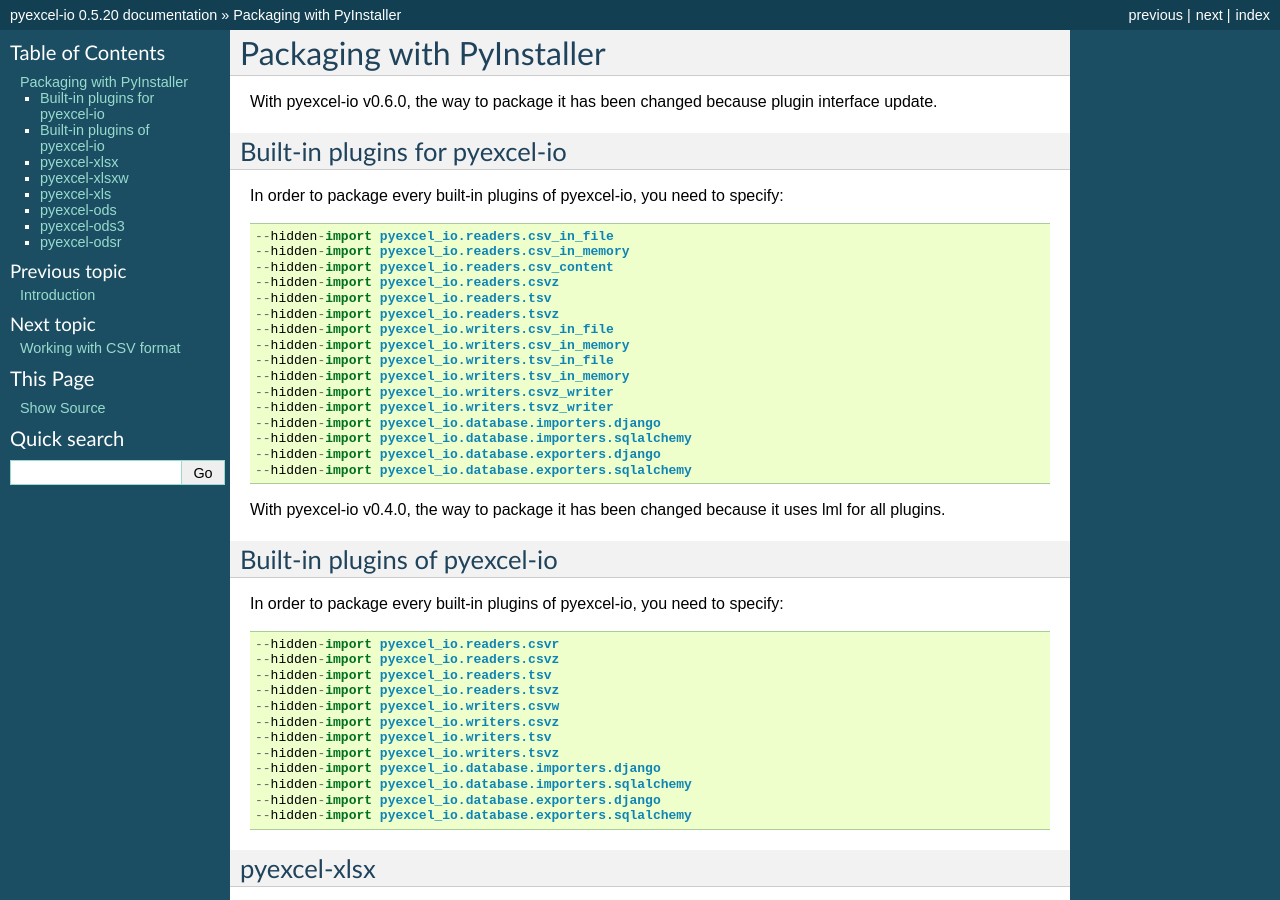
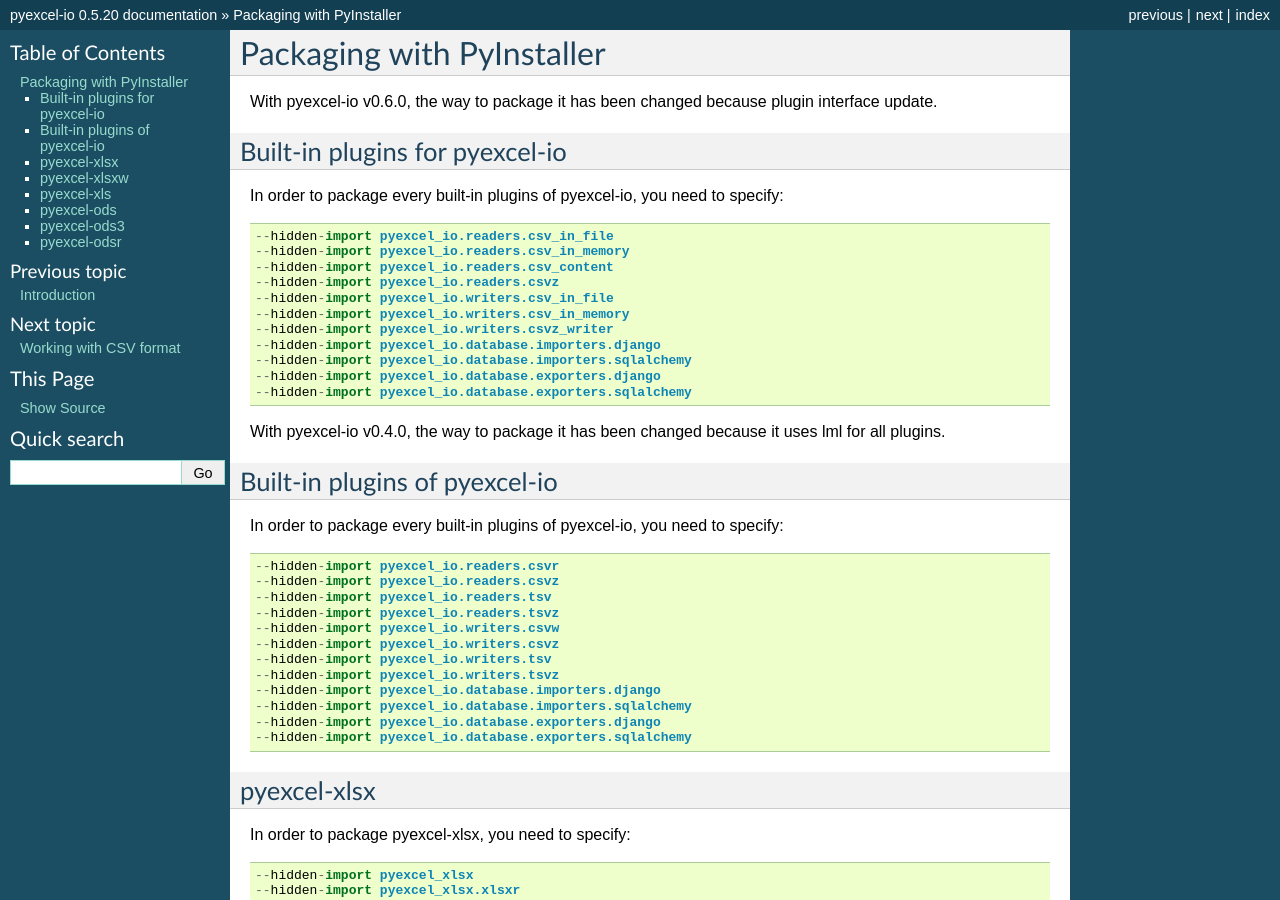
Before and after one commit to pyexcel/pyexcel-io, a Sphinx documentation site: the page built from docs/source/pyinstaller.rst, in a window 1280 px wide and 900 px high. Built offline with Sphinx 7.4.7, drawn with Linux system fonts in a browser that asks for light colours.

Commit message:
:books: update pyinstaller instructions

```diff
--- a/changelog.yml
+++ b/changelog.yml
@@ -10,7 +10,8 @@
     - 'python 3.6 lower versions are no longer supported'
   - action: updated
     details:
-    - 'pyexcel-io plugin interface has been rewritten. PyInstaller user will be impacted.'
+    - pyexcel-io plugin interface has been rewritten. PyInstaller user will be impacted.
+      please read 'Packaging with Pyinstaller' in the documentation.
   version: 0.6.0
   date: tbd
 - changes:
--- a/docs/source/pyinstaller.rst
+++ b/docs/source/pyinstaller.rst
@@ -13,14 +13,9 @@
     --hidden-import pyexcel_io.readers.csv_in_memory
     --hidden-import pyexcel_io.readers.csv_content
     --hidden-import pyexcel_io.readers.csvz
-    --hidden-import pyexcel_io.readers.tsv
-    --hidden-import pyexcel_io.readers.tsvz
     --hidden-import pyexcel_io.writers.csv_in_file
     --hidden-import pyexcel_io.writers.csv_in_memory
-    --hidden-import pyexcel_io.writers.tsv_in_file
-    --hidden-import pyexcel_io.writers.tsv_in_memory
     --hidden-import pyexcel_io.writers.csvz_writer
-    --hidden-import pyexcel_io.writers.tsvz_writer
     --hidden-import pyexcel_io.database.importers.django
     --hidden-import pyexcel_io.database.importers.sqlalchemy
     --hidden-import pyexcel_io.database.exporters.django
```
